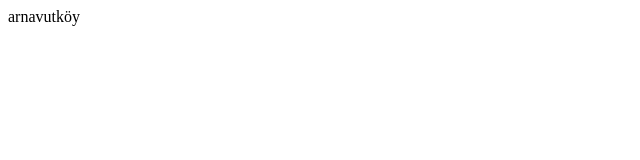
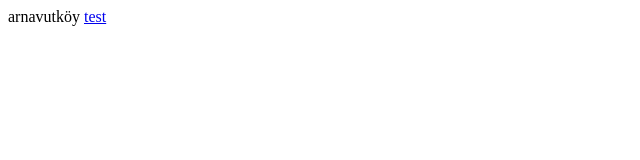
Before and after one commit to arnavutkoy/arnavutkoy.github.io, a plain HTML site: page index.html in a window 1280 px wide. Shown: the full height of the page, 0-640 px from the left. Drawn offline with Linux system fonts and the light colour scheme.

Commit message:
arkart test2

```diff
--- a/index.html
+++ b/index.html
@@ -1 +1,2 @@
 arnavutköy
+<a href="/ArKart/index.html">test</a>
```
